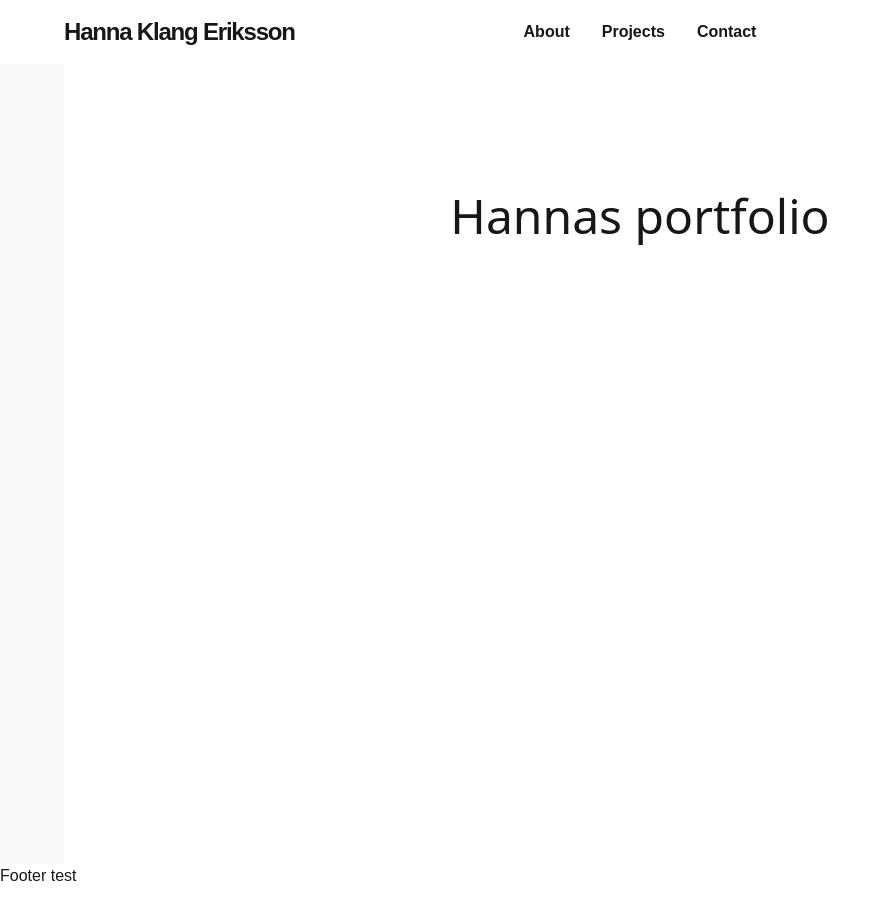
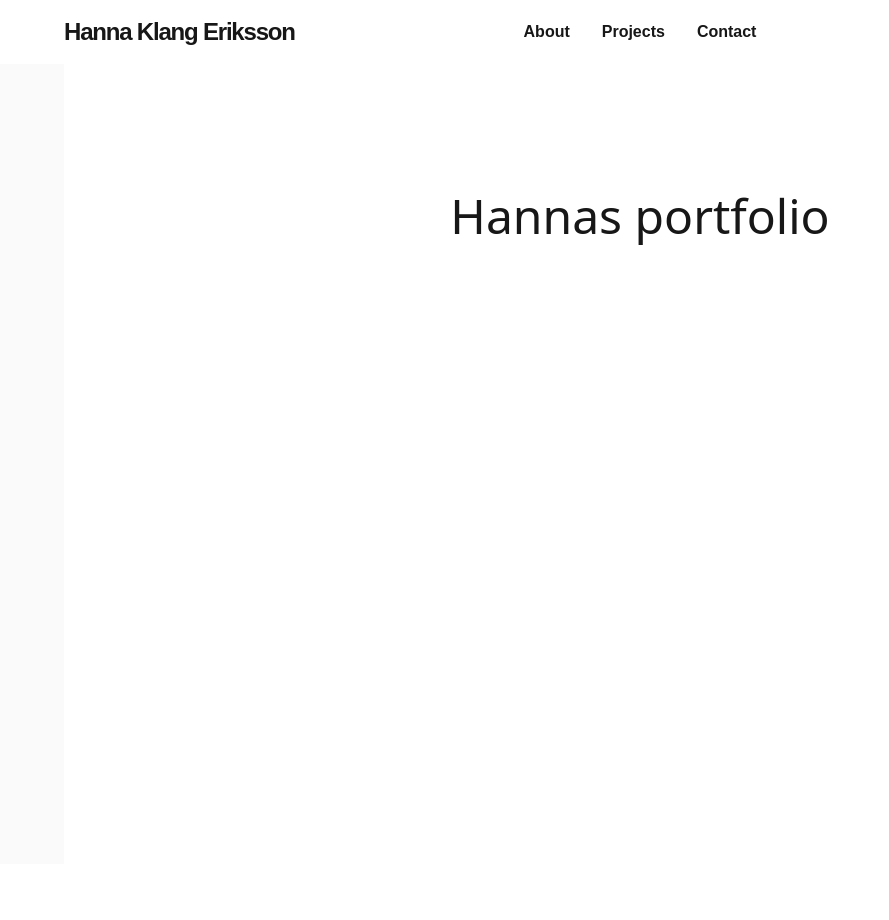
Before and after one commit to Hannahelenas/hanna-portfolio-next-v1, a Next.js app: page / in a window 1280 px wide. Shown: the top 920 px of the page, without its empty margins (0-889 px from the left). Before the commit the page ends 888 px from the top, so only its background shows below. Built offline with nearby package versions, Linux system fonts and the light colour scheme.

Commit message:
Implement theme colors in footer.

```diff
--- a/app/components/Footer.tsx
+++ b/app/components/Footer.tsx
@@ -1,11 +1,19 @@
 export default function Footer() {
   return (
-    <section id="footer">
-      <nav>
-        <ul>
-          <li>Footer test</li>
+    <section id="footer" className="bg-(--color-footer) py-10">
+      <nav className="max-w-6xl mx-auto text-white">
+        <ul className="flex gap-6 justify-center">
+          <li>About</li>
+          <li>Contact</li>
+          <li>Projects</li>
         </ul>
       </nav>
+      <p
+        className="text-white font-serif-custom tracking-tighter
+      font-semibold text-center py-2"
+      >
+        Hanna Klang Eriksson
+      </p>
     </section>
   );
 }
```
